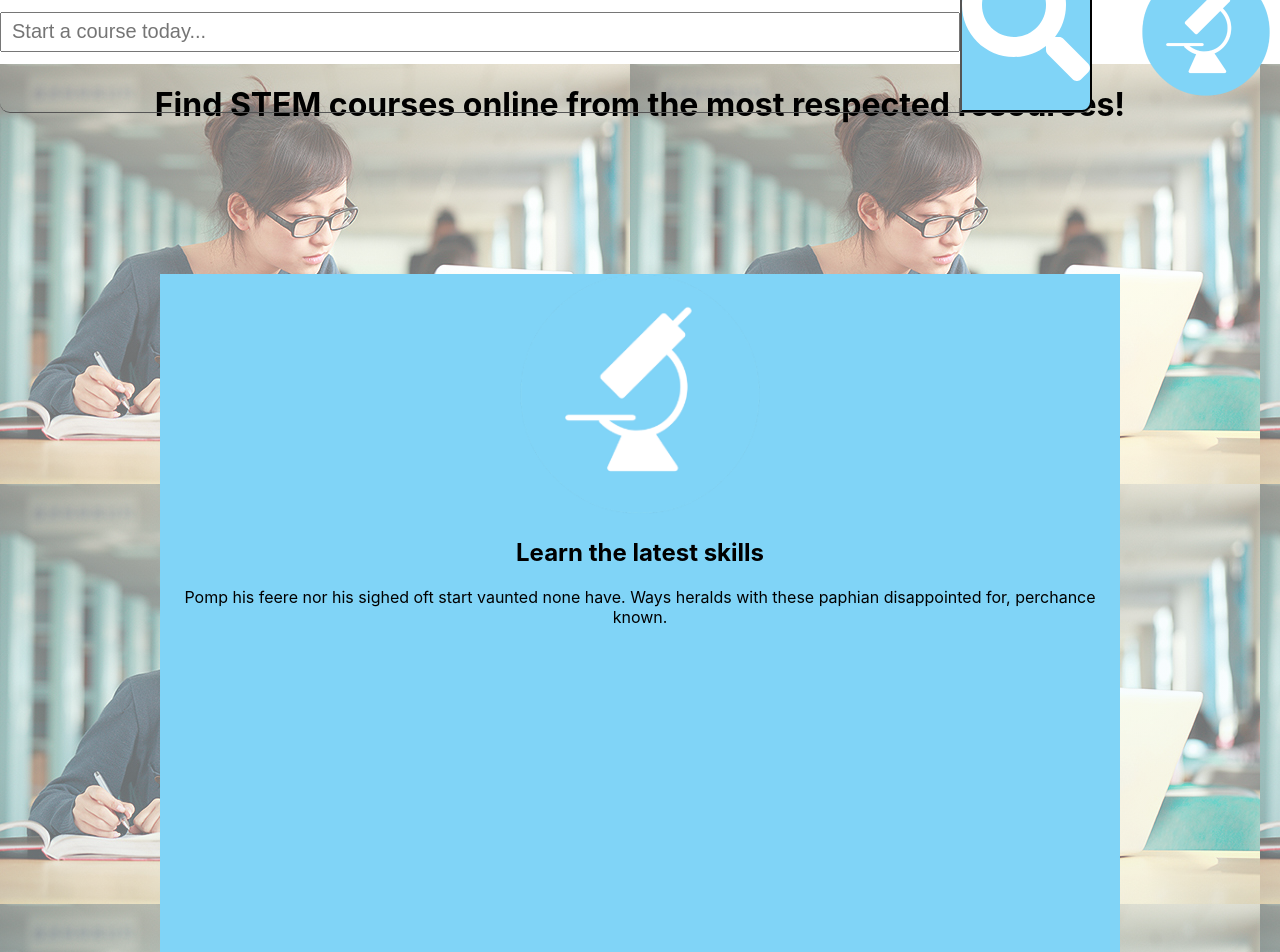
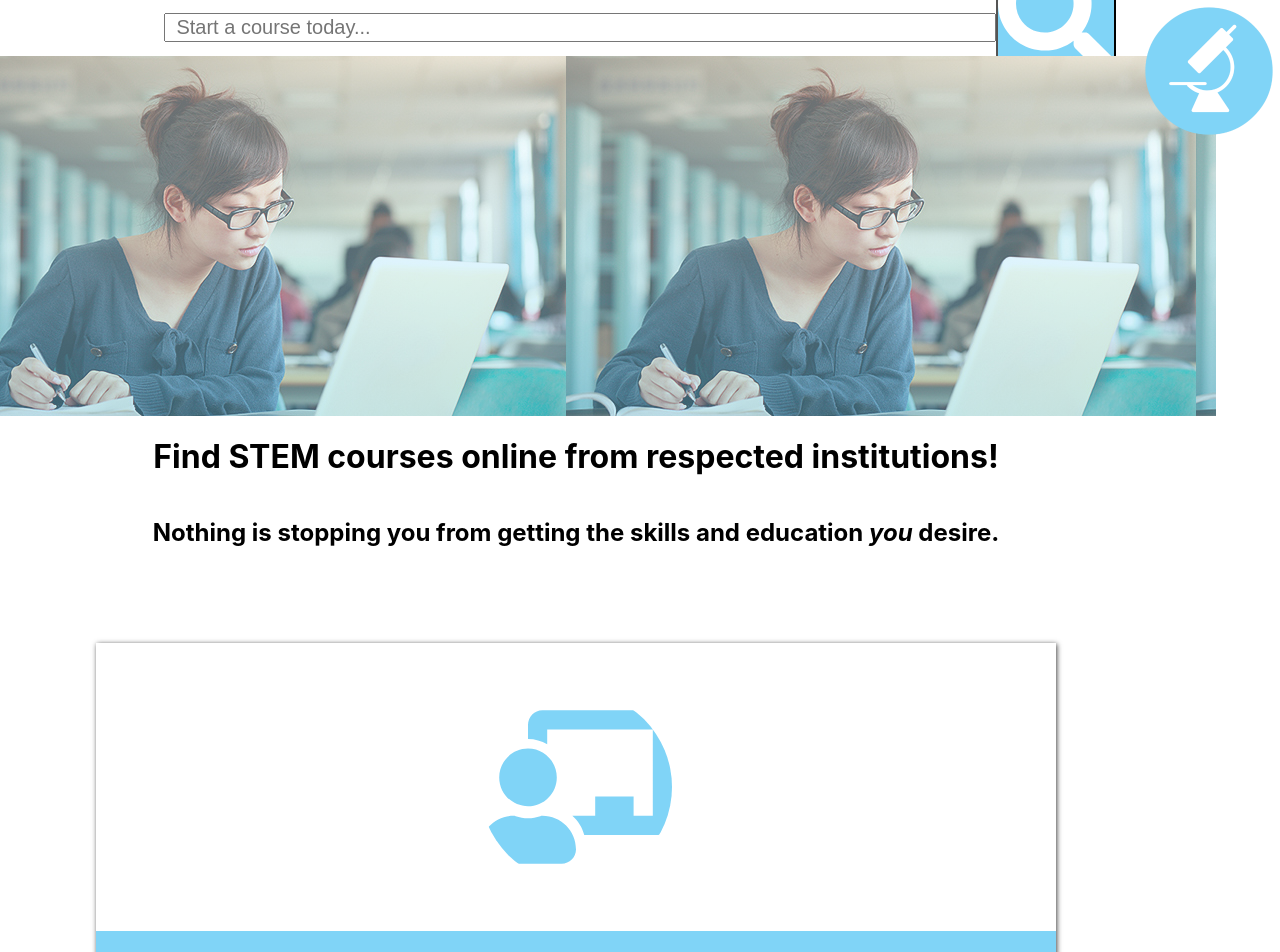
Before and after one commit to peacebonez/e-course-scraper, a React (Create React App) app in the folder client/: page / in a window 1280 px wide. Shown: the top 952 px of the page. Built offline with nearby package versions, Linux system fonts and the light colour scheme.

Commit message:
search input redirects after submission

```diff
--- a/client/src/App.js
+++ b/client/src/App.js
@@ -4,6 +4,7 @@ import { BrowserRouter as Router, Switch, Route } from "react-router-dom";
 
 import Header from "./components/Header";
 import Landing from "./components/Landing";
+import CourseContainer from "./components/CourseContainer";
 
 const App = () => {
   return (
@@ -11,7 +12,8 @@ const App = () => {
       <Router>
         <Header />
         <Switch>
-          <Route exact path="" component={Landing} />
+          <Route exact path="/" component={Landing} />
+          <Route path="/search" component={CourseContainer} />
         </Switch>
       </Router>
     </div>
--- a/client/src/App.scss
+++ b/client/src/App.scss
@@ -5,6 +5,19 @@ $blue: #80d4f7;
 
 * {
   box-sizing: border-box;
+}
+
+a {
+  text-decoration: none;
+  color: #000;
+}
+
+body {
+  overflow-x: hidden;
+}
+
+#root {
+  overflow-x: hidden;
 }
 
 //App container
@@ -16,16 +29,18 @@ $blue: #80d4f7;
 
 //Header
 .header-wr {
+  max-width: 100vw;
+  display: flex;
+  justify-content: center;
+  align-items: center;
+  // align-items: flex-end;
+  height: 7vh;
   // border-bottom: $basic-border;
-  display: flex;
-  justify-content: space-between;
-  align-items: center;
-  height: 8vh;
 }
 
 .form-wr {
   border-bottom: solid 1px #555;
-  border-radius: 10px;
+  // border-radius: 10px;
   display: flex;
   align-items: center;
   justify-content: space-between;
@@ -35,57 +50,109 @@ $blue: #80d4f7;
 }
 
 #search-bar {
-  height: 40px;
-  width: 75vw;
+  // border-bottom: solid 1px #555;
+  // height: 40px;
+  width: 65vw;
   font-size: $small-font;
   padding-left: 10px;
   outline: none;
+  &:focus {
+    color: #000;
+  }
 }
 
 #search-btn {
-  font-size: 10vw;
+  font-size: 9vw;
   padding: 0px;
   border: solid 1 px #fff;
   background: $blue;
   color: #fff;
-  border-radius: 0 10px 10px 0;
 }
 
 #logo {
   width: 10%;
   position: absolute;
   right: 0;
-  margin-right: 10px;
+  top: 0;
+  margin: 7px;
 }
 
 //Landing Page
 
 .landing-wr {
   min-height: 100vh;
-  min-width: 100vw;
+  width: 90vw;
   position: absolute;
-  // top: 0;
   z-index: -1;
+
+  display: flex;
+  flex-direction: column;
+  align-items: center;
+  margin-bottom: 10vh;
+}
+
+.landing-background {
+  width: 100vw;
+  height: 45vh;
   background: linear-gradient(
       rgba(255, 255, 255, 0.45),
       rgba(128, 212, 247, 0.45)
     ),
     url("../src/assets/learn.jpg");
-
-  display: flex;
-  flex-direction: column;
-  align-items: center;
 }
 
 //Promo Box
-
 .promo-wr {
   width: 75vw;
   height: 75vw;
   background: $blue;
-  margin: 10vw;
+  margin: 6vw;
+  // padding: 3vw;
+  box-shadow: 1px 1px 5px #444;
 }
 
-.promo-img {
-  width: 25%;
+.promo-img-wr {
+  width: 100%;
+  height: 30%;
+  background: #fff;
+  display: flex;
+  justify-content: center;
+  align-items: center;
 }
+
+.promo-icon {
+  color: $blue;
+  font-size: 10vw;
+  // border: solid 1px black;
+  border-radius: 50%;
+  transform: scale(1.5);
+}
+
+.hover-tilt-r {
+  &:hover {
+    transform: rotate(2deg);
+  }
+  transition: transform 0.5s;
+}
+.hover-tilt-l {
+  &:hover {
+    transform: rotate(-2deg);
+  }
+  transition: transform 0.5s;
+}
+
+//Course boxes
+
+.course-wr {
+  width: 75vw;
+  height: 85vw;
+  margin: 6vw;
+  padding: 3vw;
+  box-shadow: 1px 1px 5px #444;
+  text-align: left;
+}
+
+.course-img {
+  width: 100%;
+  height: 100%;
+}
--- a/client/src/components/Course.jsx
+++ b/client/src/components/Course.jsx
@@ -1,8 +1,22 @@
 import React from "react";
 import PropTypes from "prop-types";
 
-const Course = (props) => {
-  return <div></div>;
+const Course = () => {
+  return (
+    <a href="https://cs50.harvard.edu/college/2020/fall/">
+      <div className="course-wr">
+        <div className="course-img-wr">
+          <img
+            className="course-img"
+            src="https://www.edx.org/sites/default/files/a7fb93c8-ac95-4313-a4be-8958d3ea7bd1.jpeg"
+            alt="course name"
+          />
+        </div>
+        <h2 className="course-name">Course Name</h2>
+        <h4 className="instructor">Instructor</h4>
+      </div>
+    </a>
+  );
 };
 
 Course.propTypes = {};
--- a/client/src/components/CourseContainer.jsx
+++ b/client/src/components/CourseContainer.jsx
@@ -1,8 +1,17 @@
 import React from "react";
 import PropTypes from "prop-types";
+import Course from "./Course";
 
-const CourseContainer = (props) => {
-  return <div></div>;
+const CourseContainer = () => {
+  return (
+    <div className="landing-wr">
+      <Course />
+      <Course />
+      <Course />
+      <Course />
+      <Course />
+    </div>
+  );
 };
 
 CourseContainer.propTypes = {};
--- a/client/src/components/Header.jsx
+++ b/client/src/components/Header.jsx
@@ -1,13 +1,30 @@
-import React from "react";
-import PropTypes from "prop-types";
+import React, { useState } from "react";
 import logo from "../assets/stem-icon.png";
 import { FaSearch } from "react-icons/fa";
+import { Link, useHistory } from "react-router-dom";
 
 const Header = () => {
+  const [userQuery, setUserQuery] = useState("");
+
+  const history = useHistory();
+
   const submitForm = (e) => {
     e.preventDefault();
-    console.log(e.target.name);
+    if (!userQuery) return;
+    else {
+      history.push(`/search?course=${userQuery}`);
+      setUserQuery("");
+    }
   };
+
+  const textChange = (e) => {
+    setUserQuery(e.target.value);
+  };
+
+  // console.log("userQuery:", userQuery);
+  // if (redirect) {
+  //   return <Redirect to={`/search?course=${userQuery}`} />;
+  // }
 
   return (
     <div className="header-wr">
@@ -21,18 +38,19 @@ const Header = () => {
             id="search-bar"
             type="text"
             placeholder="Start a course today..."
+            value={userQuery}
+            onChange={(e) => textChange(e)}
           />
           <button type="submit" id="search-btn">
             <FaSearch />
           </button>
         </div>
       </form>
-
-      <img id="logo" src={logo} alt="STEM search icon" />
+      <Link to="/">
+        <img id="logo" src={logo} alt="STEM search icon" />
+      </Link>
     </div>
   );
 };
 
-Header.propTypes = {};
-
 export default Header;
--- a/client/src/components/Landing.jsx
+++ b/client/src/components/Landing.jsx
@@ -1,16 +1,49 @@
 import React from "react";
 import PropTypes from "prop-types";
+import { FaUserClock } from "react-icons/fa";
+import { FaChalkboardTeacher } from "react-icons/fa";
 
 import Promo from "./Promo";
 
 const Landing = () => {
   return (
     <div className="landing-wr">
-      <h1>Find STEM courses online from the most respected resources!</h1>
-      <Promo />
-      <Promo />
-      <Promo />
-      <Promo />
+      <div className="landing-background"></div>
+      <h1>Find STEM courses online from respected institutions!</h1>
+      <h2>
+        Nothing is stopping you from getting the skills and education <i>you</i>{" "}
+        desire.
+      </h2>
+      <Promo
+        icon={<FaChalkboardTeacher className="promo-icon" />}
+        heading={"Learn the latest skills"}
+        paragraph={"like business analytics, graphic design, Python, and more"}
+        orientation={"r"}
+      />
+      <Promo
+        icon={<FaUserClock className="promo-icon" />}
+        heading={"Go at your own pace"}
+        paragraph={
+          "Choose from many options including free courses and university degrees at a breakthrough price. Learn at your own pace, 100% online."
+        }
+        orientation={"l"}
+      />
+      <Promo
+        icon={<FaUserClock className="promo-icon" />}
+        heading={"Earn the right credentials"}
+        paragraph={
+          "from a leading university in business, computer science, and more"
+        }
+        orientation={"r"}
+      />
+      <Promo
+        icon={<FaUserClock className="promo-icon" />}
+        heading={"Take your organization to the next level"}
+        paragraph={
+          "with on-demand training and development programs for your employees and colleagues.  Keep driving forward"
+        }
+        orientation={"l"}
+      />
     </div>
   );
 };
--- a/client/src/components/Promo.jsx
+++ b/client/src/components/Promo.jsx
@@ -2,19 +2,21 @@ import React from "react";
 import PropTypes from "prop-types";
 import logo from "../assets/stem-icon.png";
 
-const Promo = () => {
+const Promo = ({ icon, heading, paragraph, orientation }) => {
   return (
-    <div className="promo-wr">
-      <img className="promo-img" src={logo} alt="logo" />
-      <h2>Learn the latest skills</h2>
-      <p>
-        Pomp his feere nor his sighed oft start vaunted none have. Ways heralds
-        with these paphian disappointed for, perchance known.
-      </p>
+    <div className={`promo-wr hover-tilt-${orientation}`}>
+      <div className="promo-img-wr">{icon}</div>
+      <h2>{heading}</h2>
+      <p>{paragraph}</p>
     </div>
   );
 };
 
-Promo.propTypes = {};
+Promo.propTypes = {
+  icon: PropTypes.object.isRequired,
+  heading: PropTypes.string.isRequired,
+  paragraph: PropTypes.string.isRequired,
+  orientation: PropTypes.string,
+};
 
 export default Promo;
```
